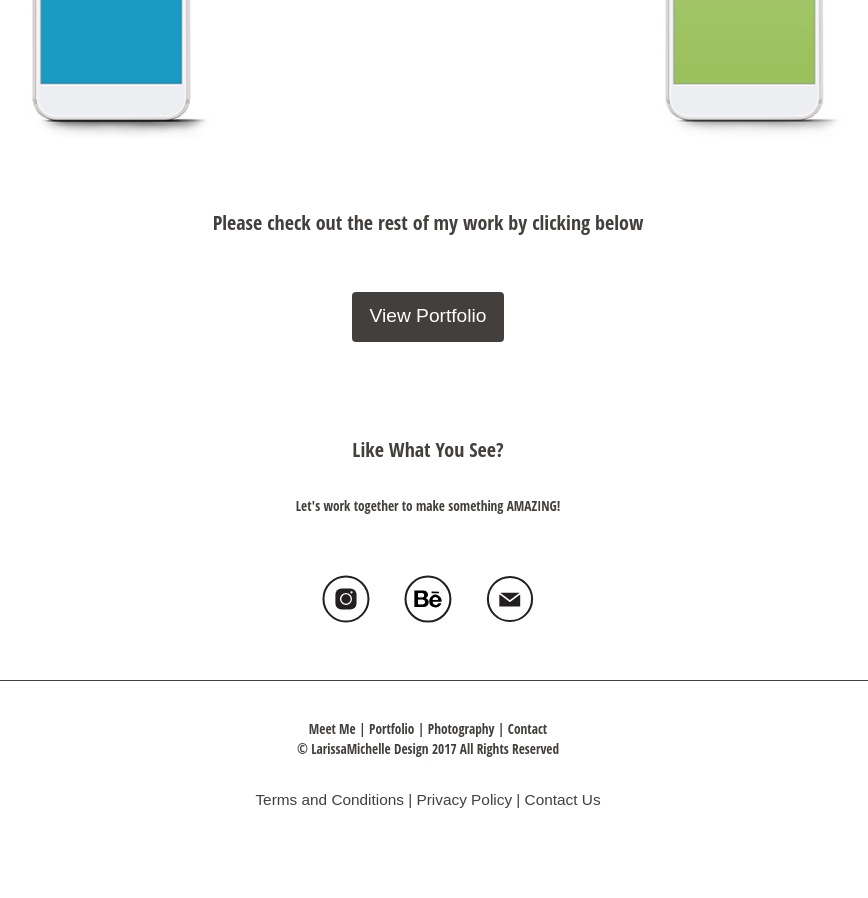
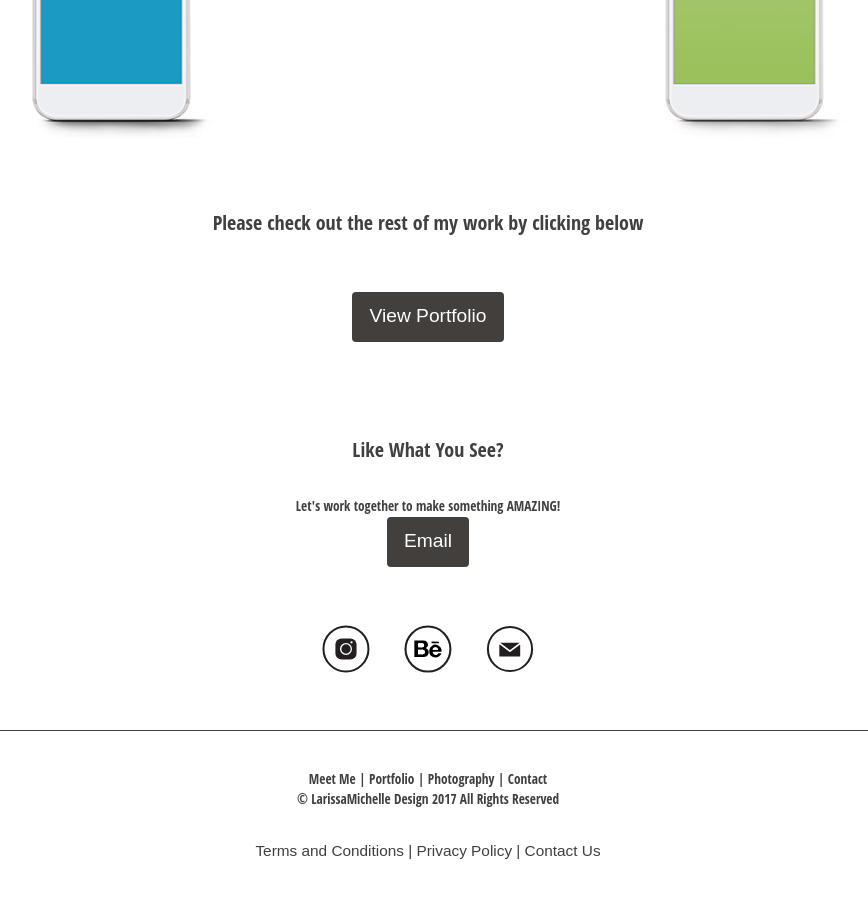
Before and after one commit to Carr0551/Portfolio-Website, a Jekyll site: the page built from index.html, in a window 1280 px wide and 900 px high, scrolled down 986 px. Shown: the whole window, without its empty margins (212-1080 px from the left). Built offline with Jekyll 4.4.1, drawn with Linux system fonts in a browser that asks for light colours; some web fonts are replaced; before the commit the page ends 1836 px from its top, so only the background shows below that.

Commit message:
added button

```diff
--- a/_layouts/default.html
+++ b/_layouts/default.html
@@ -36,6 +36,9 @@
   <section itemscope itemtype="https://schema.org/Person">
     <h2 class="subheading text-center push-0">Like What You See?</h2>
     <p class="text-center push-0">Let's work together to make something AMAZING!</P>
+      <div class="text-center">
+        <a class="btn" type="submit" href="mailto:larissa.carruthers@gmail.com">Email</a>
+      </div>
     <div class="social-icons text-center pad-t-2 pad-b-2">
       <a itemprop="url" class="icon-link gutter-1-2" href="https://www.instagram.com/larissacarruthers/">
         <i class="icon i-48">
```
